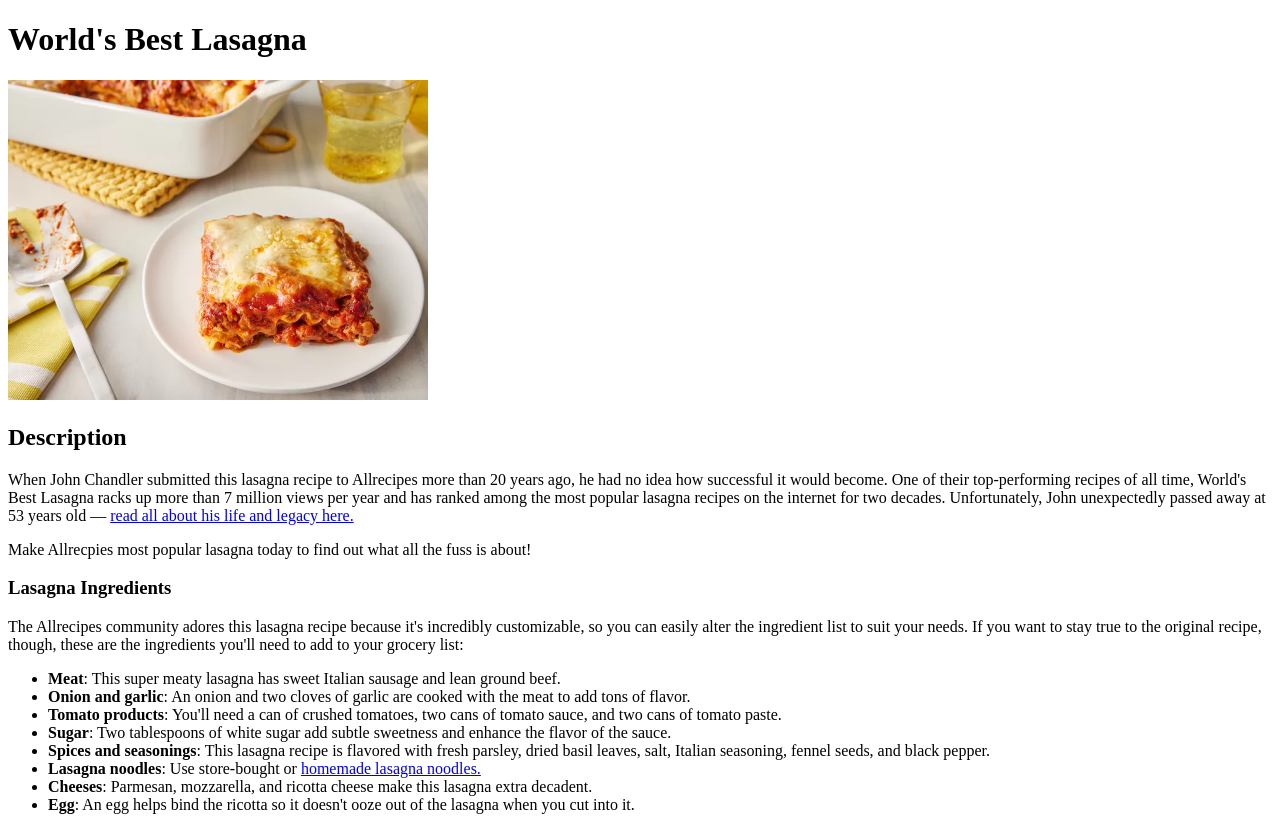
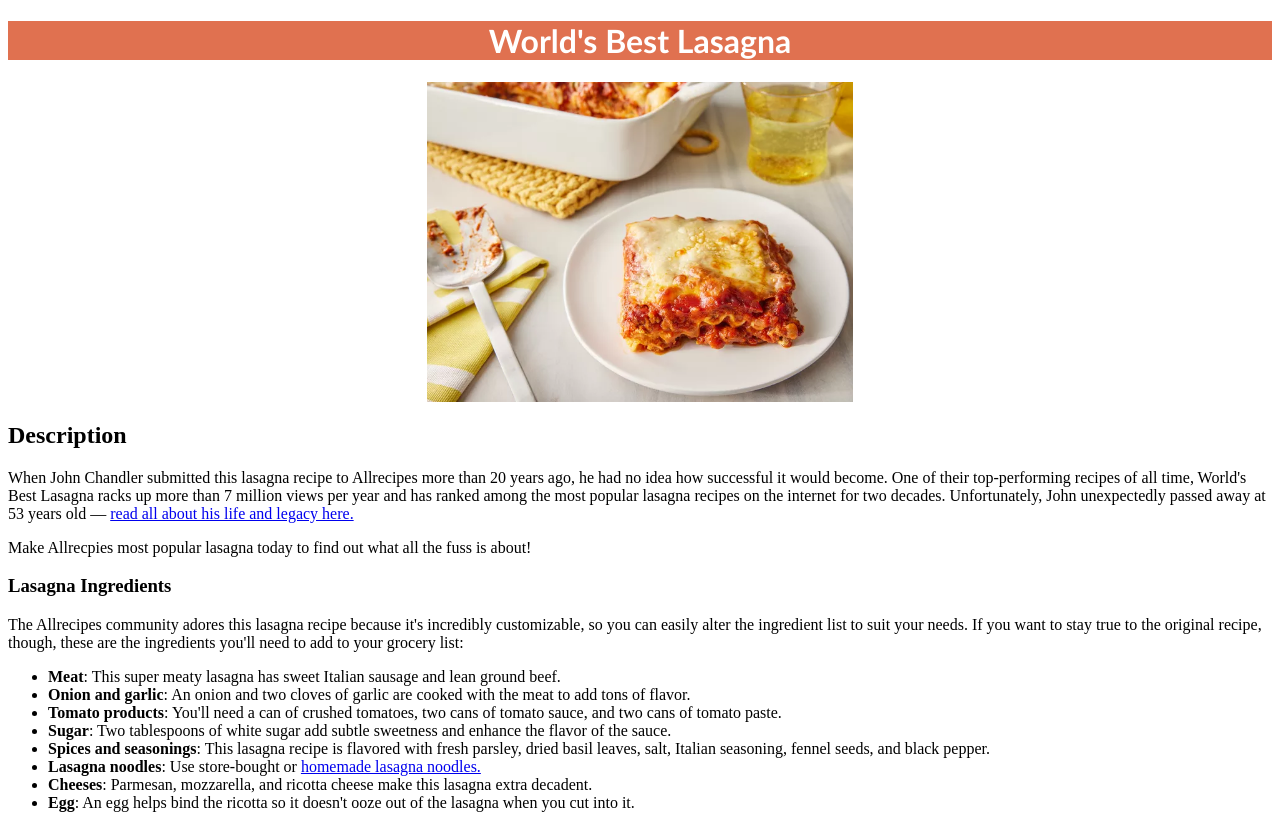
Before and after one commit to John-OConnell/webdev, a plain HTML site: page odin-recipes/recipes/lasagna.html in a window 1280 px wide. Shown: the top 817 px of the page. Drawn offline with Linux system fonts and the light colour scheme.

Commit message:
add css to project and improved design

```diff
--- a/odin-recipes/recipes/lasagna.html
+++ b/odin-recipes/recipes/lasagna.html
@@ -4,10 +4,11 @@
     <meta charset="UTF-8">
     <meta name="viewport" content="width=device-width, initial-scale=1.0">
     <title>World's Best Lasagna Recipe</title>
+    <link rel="stylesheet" href="../style.css">
 </head>
 <body>
-    <h1>World's Best Lasagna</h1>
-    <img src="../images/lasagna.jpg" width="420" height="320">
+    <h1 class="page-title">World's Best Lasagna</h1>
+    <img src="../images/lasagna.jpg" class="recipe-image center">
 
     <h2>Description</h2>
         <p>When John Chandler submitted this lasagna recipe to Allrecipes more than 20 years ago,
--- /dev/null
+++ b/odin-recipes/style.css
@@ -0,0 +1,24 @@
+
+.header h1 {
+    color: #D54215;
+    text-align: center;
+    font-family:'Gill Sans', 'Gill Sans MT', Calibri, 'Trebuchet MS', sans-serif;
+}
+
+.page-title {
+    color: white;
+    background-color: #E07150;
+    text-align: center;
+    font-family:'Gill Sans', 'Gill Sans MT', Calibri, 'Trebuchet MS', sans-serif;
+}
+
+.recipe-image {
+    height: 320px;
+    width: auto;
+}
+
+.center {
+    display: block;
+    margin-left: auto;
+    margin-right: auto;
+  }
```
Also changed, not shown: odin-recipes/index.html (+5 -1 lines), odin-recipes/recipes/pancakes.html (+3 -2 lines), odin-recipes/images/odin-recipes-logo.png (added).
